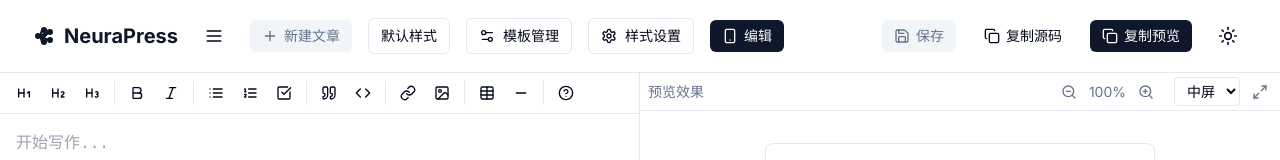
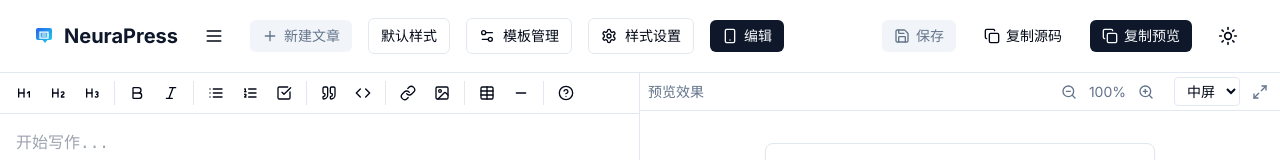
Before and after one commit to tianyaxiang/neurapress, a Next.js app: page /wechat in a window 1280 px wide. Shown: the top 160 px of the page. Built offline with nearby package versions, Linux system fonts and the light colour scheme.

Commit message:
add logo

```diff
--- a/src/components/icons/Logo.tsx
+++ b/src/components/icons/Logo.tsx
@@ -6,31 +6,41 @@ export function Logo({ className, ...props }: SVGProps<SVGSVGElement>) {
       xmlns="http://www.w3.org/2000/svg"
       viewBox="0 0 24 24"
       fill="none"
-      stroke="currentColor"
-      strokeWidth="2"
-      strokeLinecap="round"
-      strokeLinejoin="round"
       className={className}
       {...props}
     >
-      {/* Neural network nodes */}
-      <circle cx="6" cy="12" r="2" fill="currentColor" />
-      <circle cx="18" cy="8" r="2" fill="currentColor" />
-      <circle cx="18" cy="16" r="2" fill="currentColor" />
-      <circle cx="12" cy="6" r="2" fill="currentColor" />
-      <circle cx="12" cy="18" r="2" fill="currentColor" />
+      {/* Background gradient */}
+      <defs>
+        <linearGradient id="logo-gradient" x1="0%" y1="0%" x2="100%" y2="100%">
+          <stop offset="0%" style={{ stopColor: '#2563eb' }} />
+          <stop offset="100%" style={{ stopColor: '#22d3ee' }} />
+        </linearGradient>
+      </defs>
 
-      {/* Connections */}
-      <line x1="8" y1="12" x2="16" y2="8" />
-      <line x1="8" y1="12" x2="16" y2="16" />
-      <line x1="8" y1="12" x2="10" y2="6" />
-      <line x1="8" y1="12" x2="10" y2="18" />
+      {/* Message bubble */}
+      <path
+        d="M4 6c0-1.1.9-2 2-2h12a2 2 0 0 1 2 2v8a2 2 0 0 1-2 2h-2.5l-2.5 3-2.5-3H6a2 2 0 0 1-2-2V6z"
+        fill="url(#logo-gradient)"
+      />
 
-      {/* Pen tip overlay */}
+      {/* AI Processor Symbol */}
       <path
-        d="M16 6l2 2-8 8-2-2z"
-        fill="currentColor"
+        d="M8 8h8v6H8V8z"
+        stroke="white"
+        strokeWidth="1.25"
+        fill="none"
+      />
+      <path
+        d="M10 10h4M10 12h4"
+        stroke="white"
         strokeWidth="1"
+        strokeLinecap="round"
+      />
+      <path
+        d="M16 10v2"
+        stroke="white"
+        strokeWidth="1"
+        strokeLinecap="round"
       />
     </svg>
   )
```
Also changed, not shown: public/favicon.svg.
